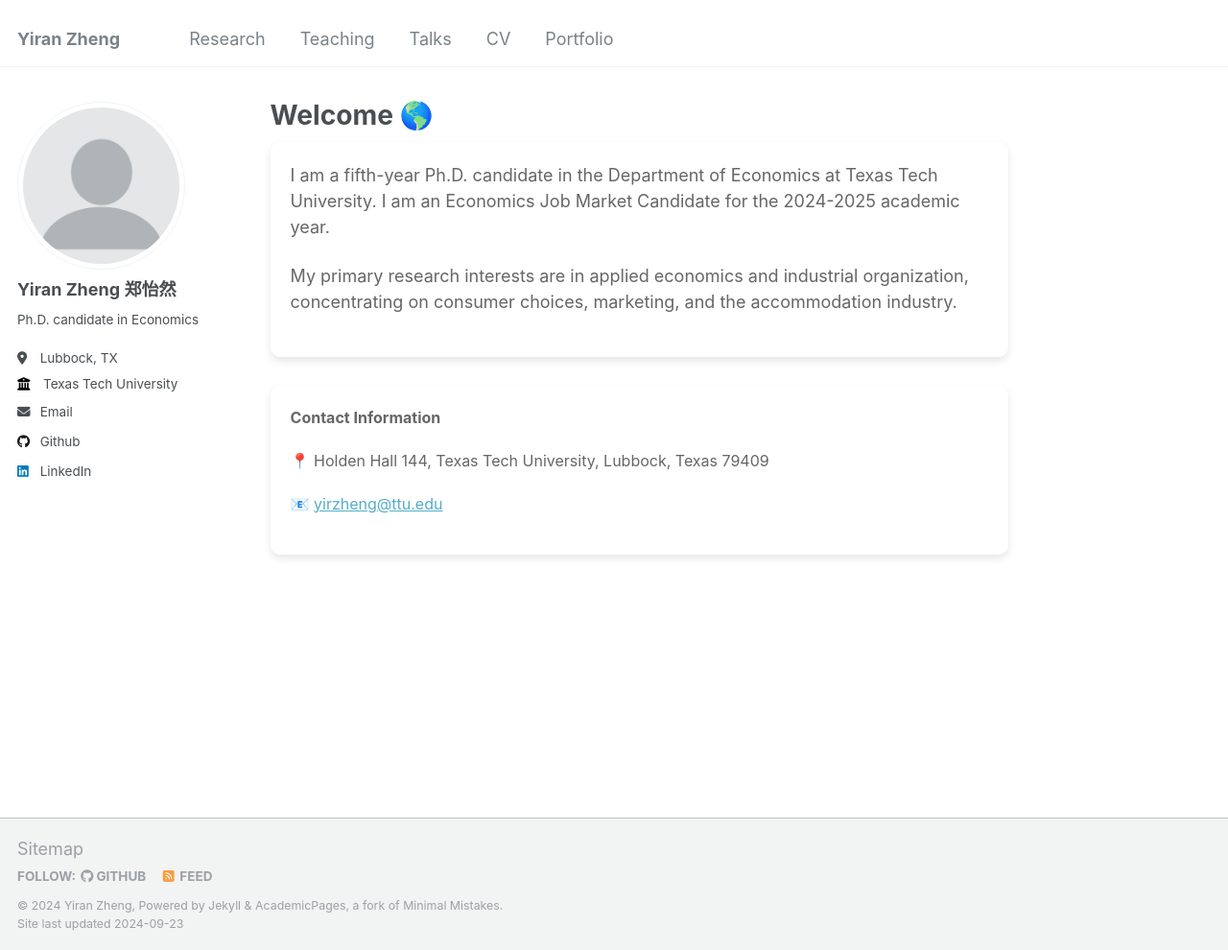
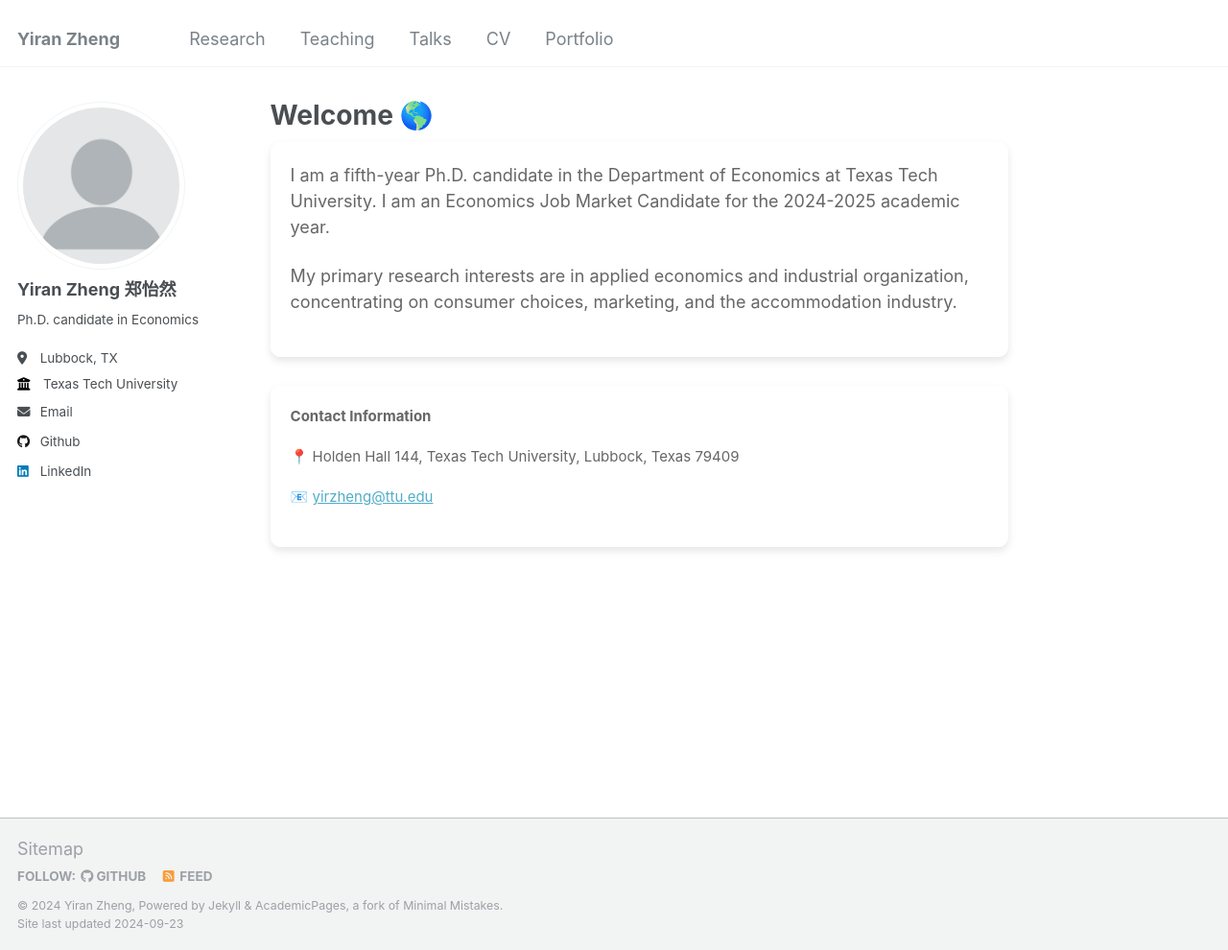
Before and after one commit to yiran-zheng/yiran-zheng.github.io, a Jekyll site: the page built from _pages/about.md, in a window 1280 px wide and 990 px high. Shown: the whole window at 96% size. Built offline with Jekyll 4.4.1, drawn with Linux system fonts in a browser that asks for light colours.

Commit message:
Update about.md

```diff
--- a/_pages/about.md
+++ b/_pages/about.md
@@ -21,7 +21,7 @@ redirect_from:
 
 <div style="display: flex; align-items: flex-start; margin-bottom: 30px; background-color: white; border: 1px solid white; border-radius: 10px; padding: 20px; box-shadow: 0 4px 8px rgba(0, 0, 0, 0.1);">
   <div style="flex: 1.5; margin-right: 20px; align-self: center;">
-    <div style="flex: 2;font-size: 16px;color: #666666;">
+    <div style="flex: 2;font-size: 15px;color: #666666;">
       <p><strong>Contact Information</strong></p>
       <p>
       &#128205; Holden Hall 144, Texas Tech University, Lubbock, Texas 79409
```
